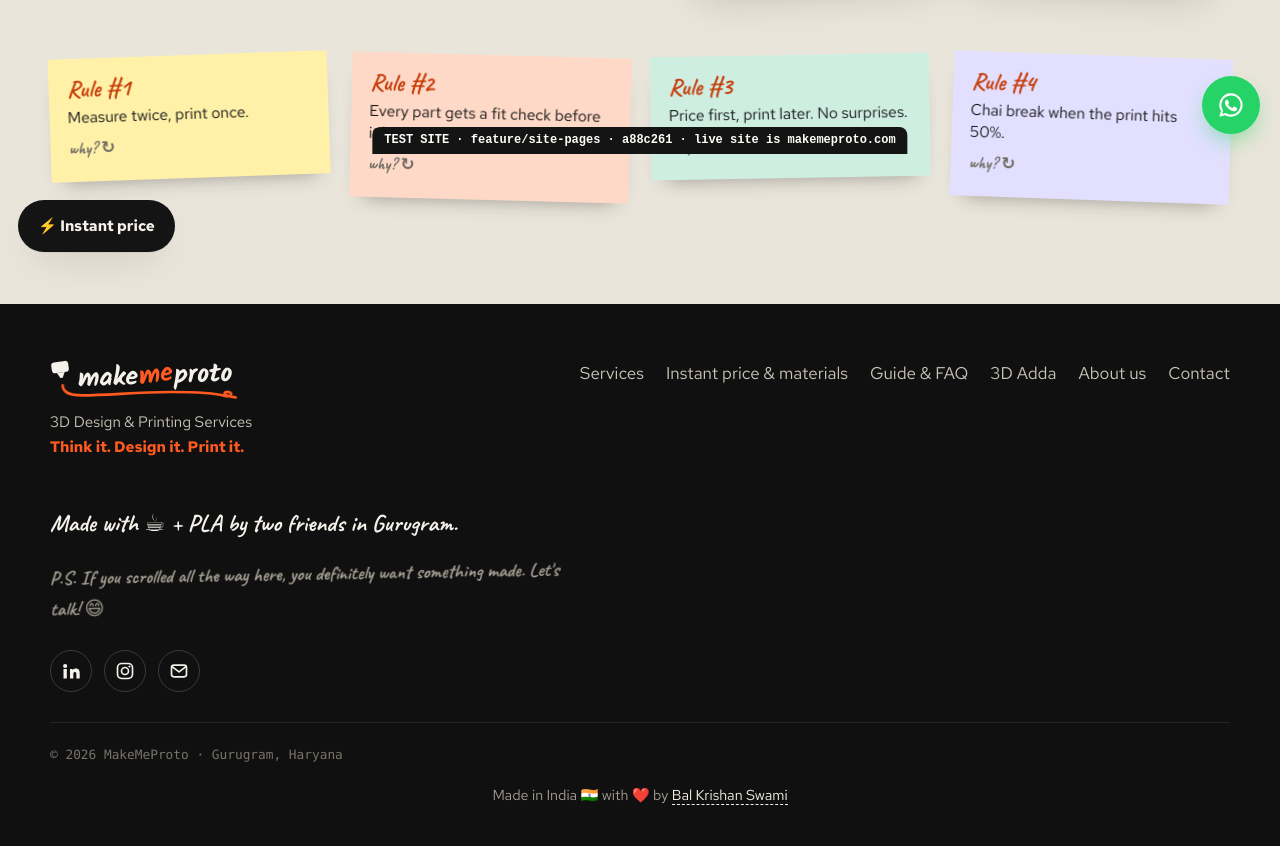
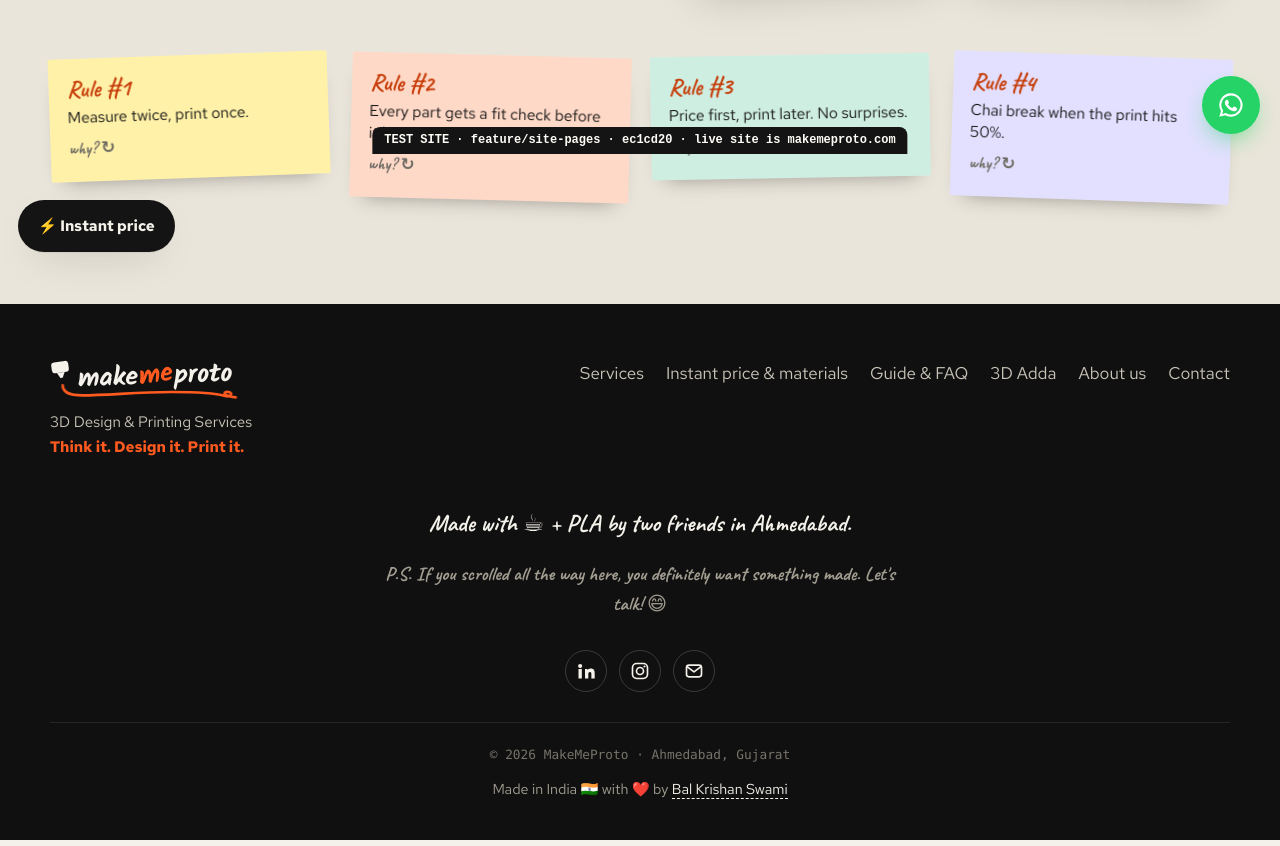
Before and after one commit to amkrys/makemeproto-preview, a plain HTML site: page feature-site-pages/about.html in a window 1280 px wide. Shown: the part 646-1492 px from the top of the page. Drawn offline with Linux system fonts and the light colour scheme; a web font is replaced by a local one.

Commit message:
preview: feature/site-pages @ ec1cd20

```diff
--- a/feature-site-pages/about.html
+++ b/feature-site-pages/about.html
@@ -10,7 +10,7 @@
   <link rel="preconnect" href="https://fonts.googleapis.com">
   <link rel="preconnect" href="https://fonts.gstatic.com" crossorigin>
   <link href="https://fonts.googleapis.com/css2?family=Red+Hat+Display:wght@500;700;800;900&family=Red+Hat+Text:wght@400;500;600;700&family=Red+Hat+Mono:wght@400;500;600&family=Caveat:wght@500;700&family=Kalam:wght@700&display=swap" rel="stylesheet">
-  <link rel="stylesheet" href="css/style.css?v=20261122m">
+  <link rel="stylesheet" href="css/style.css?v=20261122n">
 </head>
 <body data-page="about">
   <!-- @layout:nav -->
@@ -49,7 +49,7 @@
       <div class="wrap makers__grid">
         <div class="makers__copy">
           <h2 data-en="Two friends. One printer. &lt;span class=&quot;squiggle&quot;&gt;Lots&lt;/span&gt; of chai.">Do dost. Ek printer. <span class="squiggle">Bahut</span> saari chai.</h2>
-          <p class="makers__lead">MakeMeProto started on a desk in <span data-city>Gurugram</span>. One of us designs, one of us prints, and both of us get a little too excited every time a print comes off the bed in one piece.</p>
+          <p class="makers__lead">MakeMeProto started on a desk in <span data-city>Ahmedabad</span>. One of us designs, one of us prints, and both of us get a little too excited every time a print comes off the bed in one piece.</p>
           <p>We're not a big factory. When you message us, you talk to the same two people who design, print and pack your part, so nothing gets lost in between.</p>
           <p class="signature hand">— Deepak &amp; Bal Krishan</p>
         </div>
@@ -100,14 +100,14 @@
         <a href="about.html">About us</a>
         <a href="contact.html">Contact</a>
       </nav>
-      <p class="footer__made hand">Made with ☕ + PLA by two friends in <span data-city>Gurugram</span>.</p>
+      <p class="footer__made hand">Made with ☕ + PLA by two friends in <span data-city>Ahmedabad</span>.</p>
       <p class="footer__ps hand" data-en="P.S. If you scrolled all the way here, you definitely want something made. Let&#x27;s talk! 😄">P.S. Agar aap yahan tak scroll karke aa gaye, toh aap pakka kuch banwana chahte ho. Chalo, baat karte hain! 😄</p>
       <div class="footer__social" aria-label="Follow MakeMeProto">
         <a href="https://www.linkedin.com/company/makemeproto" target="_blank" rel="noopener" aria-label="MakeMeProto on LinkedIn"><svg viewBox="0 0 24 24" aria-hidden="true"><path fill="currentColor" d="M4.98 3.5a2.5 2.5 0 1 1 0 5 2.5 2.5 0 0 1 0-5ZM3 9.5h4V21H3V9.5Zm7 0h3.8v1.6h.06c.53-1 1.84-2.06 3.79-2.06 4.05 0 4.8 2.67 4.8 6.13V21h-4v-5.1c0-1.22-.02-2.79-1.7-2.79-1.7 0-1.96 1.33-1.96 2.7V21h-4V9.5Z"/></svg></a>
         <a href="https://instagram.com/makemeproto" target="_blank" rel="noopener" aria-label="MakeMeProto on Instagram"><svg viewBox="0 0 24 24" aria-hidden="true"><rect x="3" y="3" width="18" height="18" rx="5" fill="none" stroke="currentColor" stroke-width="2"/><circle cx="12" cy="12" r="4.2" fill="none" stroke="currentColor" stroke-width="2"/><circle cx="17.4" cy="6.6" r="1.3" fill="currentColor"/></svg></a>
         <a href="mailto:contact@makemeproto.com" aria-label="Email contact@makemeproto.com"><svg viewBox="0 0 24 24" aria-hidden="true"><rect x="3" y="5" width="18" height="14" rx="3" fill="none" stroke="currentColor" stroke-width="2"/><path d="m4 7 8 6 8-6" fill="none" stroke="currentColor" stroke-width="2" stroke-linecap="round" stroke-linejoin="round"/></svg></a>
       </div>
-      <p class="footer__copy mono">© <span id="year">2026</span> MakeMeProto · <span data-city-full>Gurugram, Haryana</span></p>
+      <p class="footer__copy mono">© <span id="year">2026</span> MakeMeProto · <span data-city-full>Ahmedabad, Gujarat</span></p>
       <p class="footer__love">Made in India 🇮🇳 with ❤️ by <a href="https://www.linkedin.com/in/bal-krishan-swami/" target="_blank" rel="noopener">Bal Krishan Swami</a></p>
     </div>
   </footer>
@@ -152,7 +152,7 @@
   </a>
   <!-- @end -->
 
-  <script src="js/main.js?v=20261122m"></script>
-<div style="position:fixed;left:50%;transform:translateX(-50%);bottom:0;z-index:9999;background:#141414;color:#fffdf8;font:600 12px/1.4 monospace;padding:5px 12px;border-radius:8px 8px 0 0;pointer-events:none">TEST SITE · feature/site-pages · a88c261 · live site is makemeproto.com</div>
+  <script src="js/main.js?v=20261122n"></script>
+<div style="position:fixed;left:50%;transform:translateX(-50%);bottom:0;z-index:9999;background:#141414;color:#fffdf8;font:600 12px/1.4 monospace;padding:5px 12px;border-radius:8px 8px 0 0;pointer-events:none">TEST SITE · feature/site-pages · ec1cd20 · live site is makemeproto.com</div>
 </body>
 </html>
--- a/feature-site-pages/css/style.css
+++ b/feature-site-pages/css/style.css
@@ -1713,3 +1713,11 @@ input[type="range"] { accent-color: var(--accent); width: 100%; }
 .footer__love { grid-column: 1 / -1; margin: -12px 0 0; text-align: center; font-size: .9rem; color: #a29d91; }
 .footer__love a { color: var(--paper); text-decoration: none; border-bottom: 1px dashed currentColor; }
 .footer__love a:hover { color: var(--accent); }
+
+/* v30: footer — everything under the logo/links row is centred */
+.footer__social { justify-content: center; }
+.footer__made, .footer__ps, .footer__copy, .footer__love { text-align: center; }
+.footer__ps { margin-inline: auto; transform: none; }
+.footer__copy { padding-bottom: 0; }
+.footer__love { margin-top: -18px; }
+@media (max-width: 860px) { .footer { padding-bottom: 104px; } }
--- a/feature-site-pages/js/main.js
+++ b/feature-site-pages/js/main.js
@@ -10,8 +10,8 @@ const CONFIG = {
   whatsapp: "918487072210",          // country code + number, digits only
   phoneText: "+91 84870 72210",      // how the number is shown on the page
   email: "contact@makemeproto.com",
-  city: "Gurugram",
-  cityFull: "Gurugram, Haryana",
+  city: "Ahmedabad",
+  cityFull: "Ahmedabad, Gujarat",
   instagram: "makemeproto",          // handle without @
   community: "https://chat.whatsapp.com/D55pQNBsJBY4H8kOEmGliL",                     // WhatsApp community / group invite link (leave "" to use a WhatsApp message instead)
   maxFileMb: 500,                    // biggest STL the quote calculator will read
```
Also changed, not shown: feature-site-pages/community.html (+5 -5 lines), feature-site-pages/contact.html (+6 -6 lines), feature-site-pages/guide.html (+6 -6 lines), feature-site-pages/index.html (+5 -5 lines), feature-site-pages/pricing.html (+5 -5 lines), feature-site-pages/services.html (+5 -5 lines).
